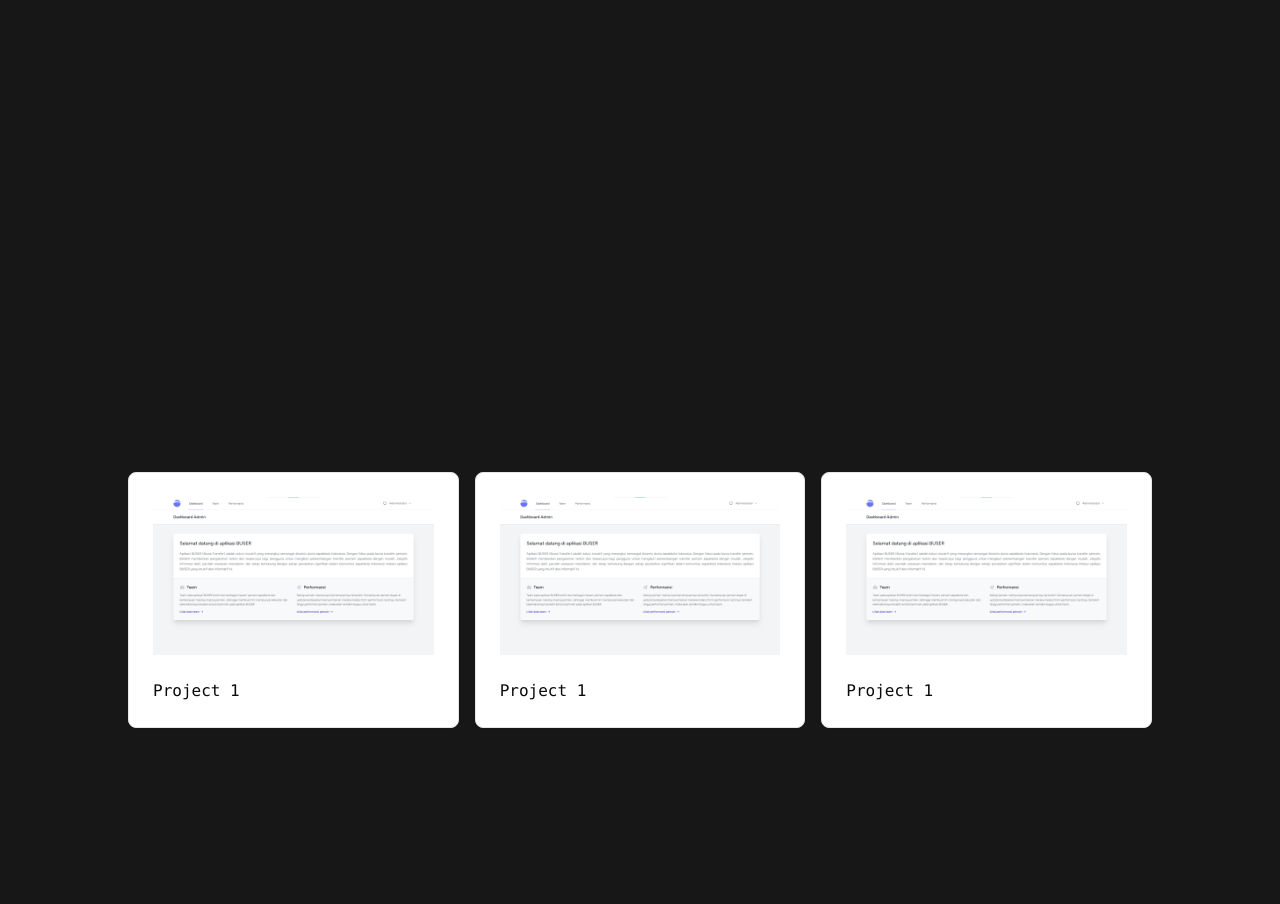
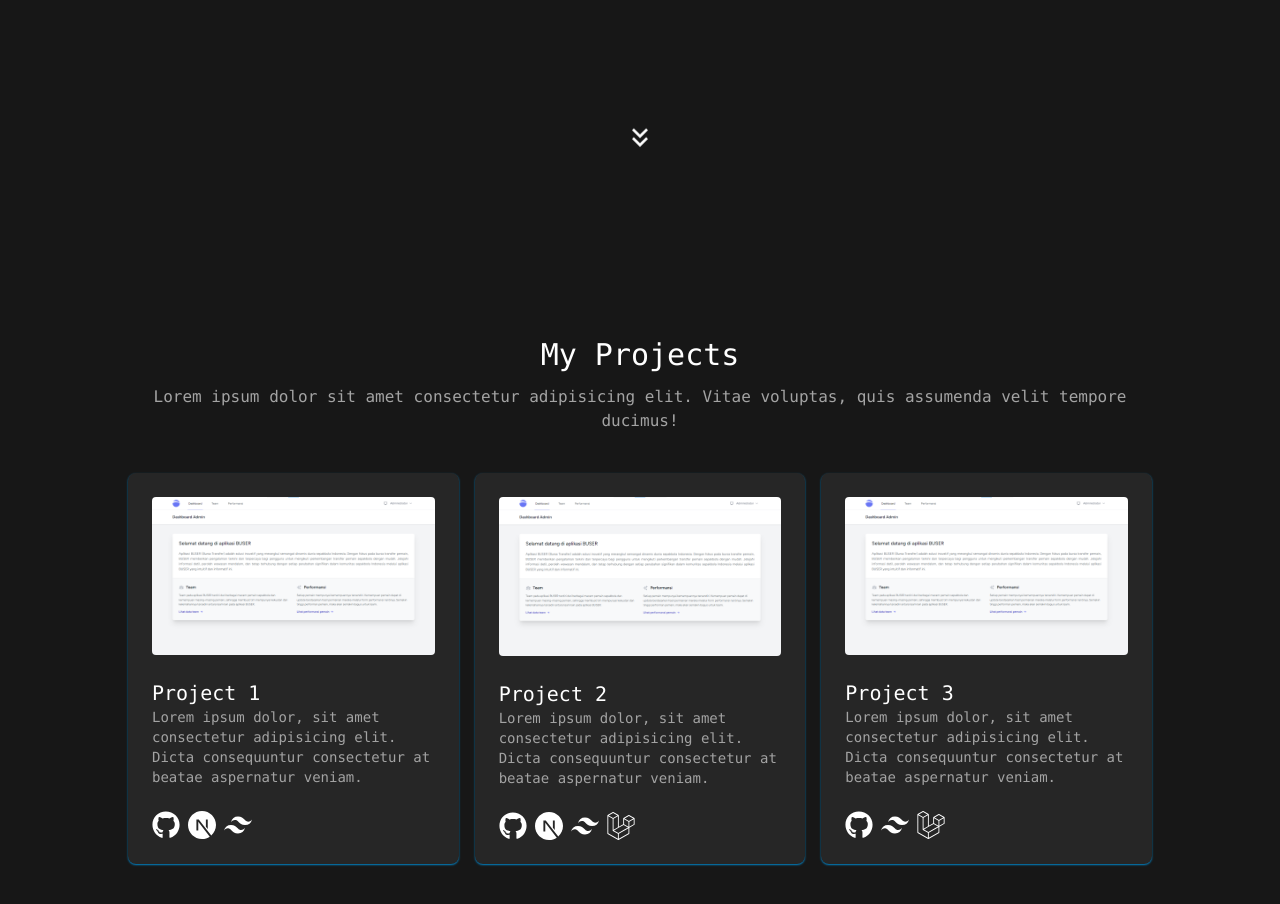
Before and after one commit to kalam-md/portfolio-kalam, a Next.js app: page / in a window 1280 px wide. Shown: the part 600-1504 px from the top of the page. Built offline with nearby package versions, Linux system fonts and the light colour scheme.

Commit message:
project card

```diff
--- a/src/app/page.tsx
+++ b/src/app/page.tsx
@@ -1,10 +1,45 @@
-import { MdDownload } from "react-icons/md";
-import { FaLinkedin } from "react-icons/fa";
+import { MdDownload, MdKeyboardDoubleArrowDown } from "react-icons/md";
+import { FaLinkedin, FaGithub, FaLaravel } from "react-icons/fa";
+import { SiNextdotjs, SiTailwindcss } from "react-icons/si";
 import { Button } from "@/components/ui/button";
-import { Card, CardContent, CardDescription, CardHeader, CardTitle} from "@/components/ui/card"
+import { Card, CardContent, CardDescription, CardFooter, CardHeader} from "@/components/ui/card"
 import Image from 'next/image'
 
 export default function Home() {
+  const projects = [
+    {
+      imageSrc: "/project1.png",
+      title: "Project 1",
+      description: "Lorem ipsum dolor, sit amet consectetur adipisicing elit. Dicta consequuntur consectetur at beatae aspernatur veniam.",
+      icons: [
+        { icon: FaGithub, className: "h-7 w-7 hover:text-neutral-200" },
+        { icon: SiNextdotjs, className: "h-7 w-7 hover:text-neutral-200" },
+        { icon: SiTailwindcss, className: "h-7 w-7 hover:text-neutral-200" },
+      ],
+    },
+    {
+      imageSrc: "/project1.png",
+      title: "Project 2",
+      description: "Lorem ipsum dolor, sit amet consectetur adipisicing elit. Dicta consequuntur consectetur at beatae aspernatur veniam.",
+      icons: [
+        { icon: FaGithub, className: "h-7 w-7 hover:text-neutral-200" },
+        { icon: SiNextdotjs, className: "h-7 w-7 hover:text-neutral-200" },
+        { icon: SiTailwindcss, className: "h-7 w-7 hover:text-neutral-200" },
+        { icon: FaLaravel, className: "h-7 w-7 hover:text-neutral-200" },
+      ],
+    },
+    {
+      imageSrc: "/project1.png",
+      title: "Project 3",
+      description: "Lorem ipsum dolor, sit amet consectetur adipisicing elit. Dicta consequuntur consectetur at beatae aspernatur veniam.",
+      icons: [
+        { icon: FaGithub, className: "h-7 w-7 hover:text-neutral-200" },
+        { icon: SiTailwindcss, className: "h-7 w-7 hover:text-neutral-200" },
+        { icon: FaLaravel, className: "h-7 w-7 hover:text-neutral-200" },
+      ],
+    },
+  ];
+
   return (
     <>
       <section className="flex min-h-screen flex-col justify-center items-center py-8 bg-neutral-900">
@@ -25,50 +60,40 @@ export default function Home() {
             </div>
           </div>
         </header>
+        <MdKeyboardDoubleArrowDown className="h-[2rem] w-[2rem] text-white text-center absolute bottom-10 animate-bounce"/>
       </section>
 
       <section className="flex min-h-screen flex-col justify-center items-center py-8 bg-neutral-900">
-        <main className="max-w-5xl w-full gap-5 font-mono">
+        <main className="max-w-5xl w-full flex flex-col gap-y-10 font-mono">
+          <div className="flex flex-col text-center gap-3">
+            <h1 className="text-3xl text-white">My Projects</h1>
+            <p className="text-neutral-400">Lorem ipsum dolor sit amet consectetur adipisicing elit. Vitae voluptas, quis assumenda velit tempore ducimus!</p>
+          </div>
           <div className="grid grid-cols-3 gap-4">
-          <Card>
+            {projects.map((project, index) => (
+              <Card key={index} className="border-none shadow-sm shadow-sky-600 bg-neutral-800">
                 <CardHeader>
                   <Image
-                src="/project1.png"
+                    src={project.imageSrc}
                     width={700}
                     height={700}
                     alt="Picture of the author"
+                    className="rounded-sm transition ease-in-out delay-150 hover:-translate-y-1 hover:scale-105 duration-300"
                   />
                 </CardHeader>
                 <CardContent>
-              <p className="font-medium">Project 1</p>
+                  <p className="font-medium text-white text-xl">{project.title}</p>
+                  <CardDescription className="text-neutral-400">{project.description}</CardDescription>
                 </CardContent>
+                <CardFooter>
+                  <div className="text-white flex gap-2">
+                  {project.icons.map((iconObject, index) => (
+                    <iconObject.icon key={index} className={iconObject.className} />
+                  ))}
+                  </div>
+                </CardFooter>
               </Card>
-          <Card>
-            <CardHeader>
-              <Image
-                src="/project1.png"
-                width={700}
-                height={700}
-                alt="Picture of the author"
-              />
-            </CardHeader>
-            <CardContent>
-              <p className="font-medium">Project 1</p>
-            </CardContent>
-          </Card>
-          <Card>
-            <CardHeader>
-              <Image
-                src="/project1.png"
-                width={700}
-                height={700}
-                alt="Picture of the author"
-              />
-            </CardHeader>
-            <CardContent>
-              <p className="font-medium">Project 1</p>
-            </CardContent>
-          </Card>
+            ))}
           </div>
         </main>
       </section>
```
Lines whose indentation alone changed are shown as unchanged.
